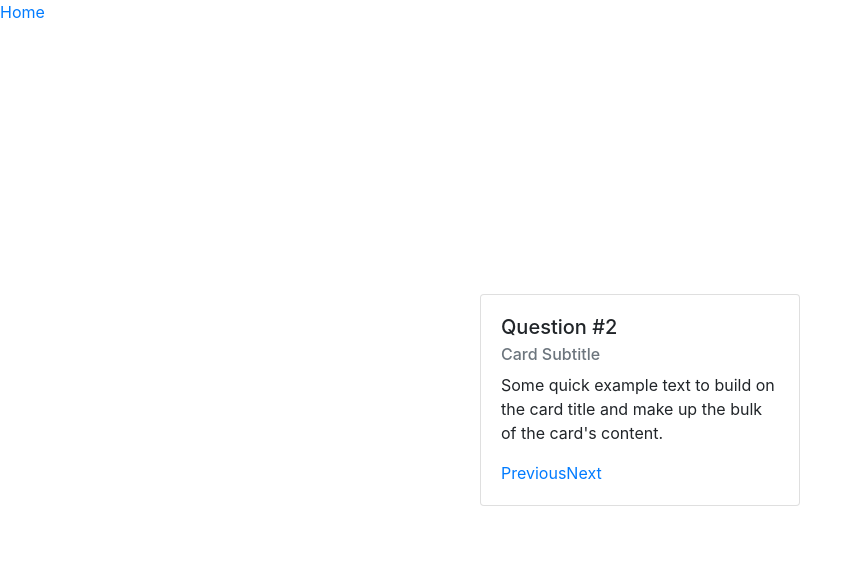
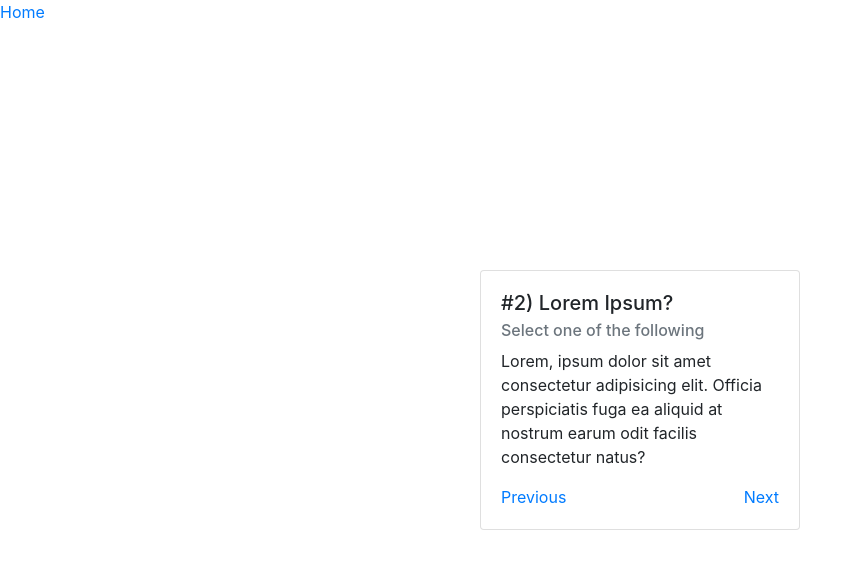
Before and after one commit to jacobvp2/Winefy, a React (Create React App) app in the folder frontend/: page /quiz/2 in a window 1280 px wide. Shown: the top 568 px of the page, without its empty margins (0-862 px from the left). Built offline with nearby package versions, Linux system fonts and the light colour scheme.

Commit message:
recent as of meeting

```diff
--- a/frontend/src/Views/Quiz.jsx
+++ b/frontend/src/Views/Quiz.jsx
@@ -12,14 +12,15 @@ const Quiz = () => {
                 <div className='align-self-center pb-5'>
                 <Card style={{ width: '20rem' }}>
                     <Card.Body>
-                        <Card.Title>Question #{id}</Card.Title>
-                        <Card.Subtitle className="mb-2 text-muted">Card Subtitle</Card.Subtitle>
+                        <Card.Title>#{id}) Lorem Ipsum?</Card.Title>
+                        <Card.Subtitle className="mb-2 text-muted">Select one of the following</Card.Subtitle>
                         <Card.Text>
-                            Some quick example text to build on the card title and make up the bulk of
-                            the card's content.
+                            Lorem, ipsum dolor sit amet consectetur adipisicing elit. Officia perspiciatis fuga ea aliquid at nostrum earum odit facilis consectetur natus?
                         </Card.Text>
-                        <Link to={`${parseInt(id) - 1}`}>Previous</Link>
-                        <Link to={`${parseInt(id) + 1}`}>Next</Link>
+                        <div className='d-flex justify-content-between'>
+                            <Link to={`${parseInt(id) - 1}`}>Previous</Link>
+                            <Link to={`${parseInt(id) + 1}`}>Next</Link>
+                        </div>
                     </Card.Body>
                 </Card>
                 </div>
```
